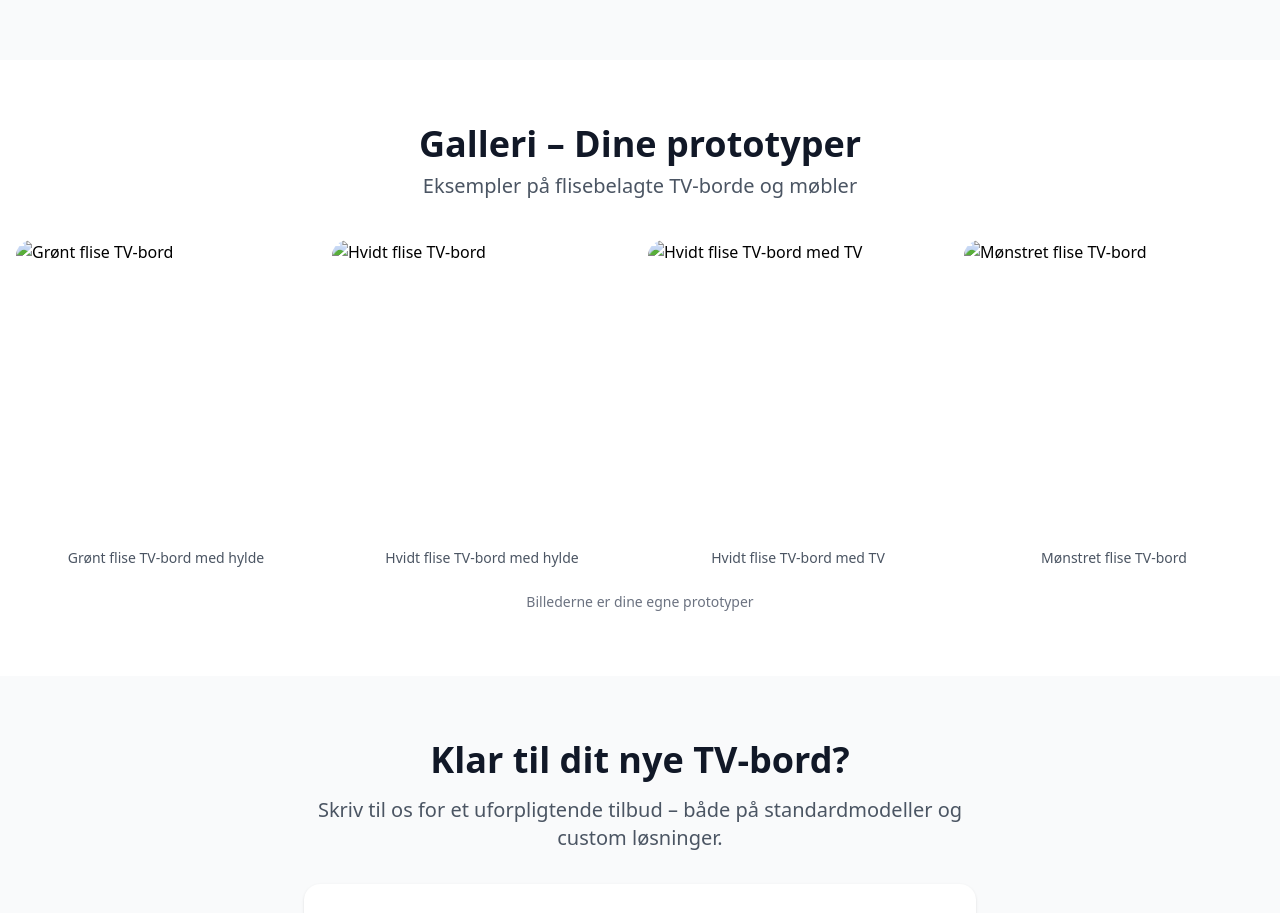
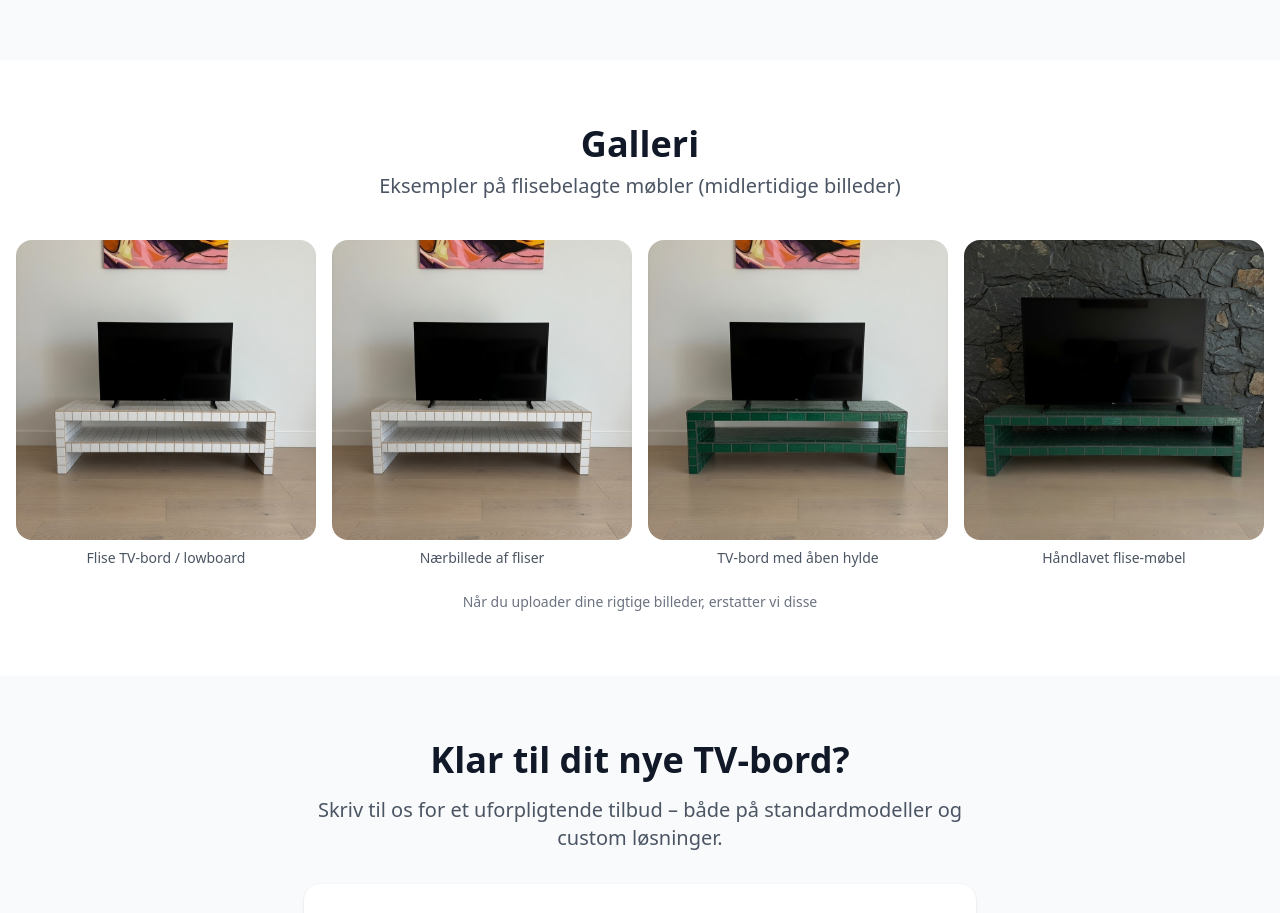
Before and after one commit to MattOMadsen/Design-TV-bord, a plain HTML site: page index.html in a window 1280 px wide. Shown: the part 2080-2993 px from the top of the page. Drawn offline with nearby package versions, Linux system fonts and the light colour scheme.

Commit message:
Opdateret galleri til at bruge eksisterende billeder i repoet (midlertidigt)

```diff
--- a/index.html
+++ b/index.html
@@ -225,34 +225,34 @@
         </div>
     </div>
 
-    <!-- Galleri -->
+    <!-- Galleri (midlertidigt med eksisterende billeder) -->
     <div id="galleri" class="bg-white py-16">
         <div class="max-w-7xl mx-auto px-4">
             <div class="text-center mb-10">
-                <h3 class="text-4xl font-bold text-gray-900">Galleri – Dine prototyper</h3>
-                <p class="text-xl text-gray-600 mt-2">Eksempler på flisebelagte TV-borde og møbler</p>
+                <h3 class="text-4xl font-bold text-gray-900">Galleri</h3>
+                <p class="text-xl text-gray-600 mt-2">Eksempler på flisebelagte møbler (midlertidige billeder)</p>
             </div>
 
             <div class="grid grid-cols-2 md:grid-cols-3 lg:grid-cols-4 gap-4">
                 <div>
-                    <img src="images/tv-bord-gron-1.jpg" alt="Grønt flise TV-bord" class="w-full aspect-square object-cover rounded-2xl gallery-img">
-                    <p class="text-center text-sm mt-2 text-gray-600">Grønt flise TV-bord med hylde</p>
+                    <img src="grok_image_1782289148012.jpg" alt="Flise TV bord eksempel" class="w-full aspect-square object-cover rounded-2xl gallery-img">
+                    <p class="text-center text-sm mt-2 text-gray-600">Flise TV-bord / lowboard</p>
                 </div>
                 <div>
-                    <img src="images/tv-bord-hvid-1.jpg" alt="Hvidt flise TV-bord" class="w-full aspect-square object-cover rounded-2xl gallery-img">
-                    <p class="text-center text-sm mt-2 text-gray-600">Hvidt flise TV-bord med hylde</p>
+                    <img src="grok_image_1782289167196.jpg" alt="Flise detalje" class="w-full aspect-square object-cover rounded-2xl gallery-img">
+                    <p class="text-center text-sm mt-2 text-gray-600">Nærbillede af fliser</p>
                 </div>
                 <div>
-                    <img src="images/tv-bord-hvid-2.jpg" alt="Hvidt flise TV-bord med TV" class="w-full aspect-square object-cover rounded-2xl gallery-img">
-                    <p class="text-center text-sm mt-2 text-gray-600">Hvidt flise TV-bord med TV</p>
+                    <img src="grok_image_1782289184309.jpg" alt="TV bord med hylde" class="w-full aspect-square object-cover rounded-2xl gallery-img">
+                    <p class="text-center text-sm mt-2 text-gray-600">TV-bord med åben hylde</p>
                 </div>
                 <div>
-                    <img src="images/tv-bord-monet-1.jpg" alt="Mønstret flise TV-bord" class="w-full aspect-square object-cover rounded-2xl gallery-img">
-                    <p class="text-center text-sm mt-2 text-gray-600">Mønstret flise TV-bord</p>
+                    <img src="grok_image_1782289288869.jpg" alt="Flise møbel" class="w-full aspect-square object-cover rounded-2xl gallery-img">
+                    <p class="text-center text-sm mt-2 text-gray-600">Håndlavet flise-møbel</p>
                 </div>
             </div>
 
-            <p class="text-center text-sm text-gray-500 mt-6">Billederne er dine egne prototyper</p>
+            <p class="text-center text-sm text-gray-500 mt-6">Når du uploader dine rigtige billeder, erstatter vi disse</p>
         </div>
     </div>
 
```
